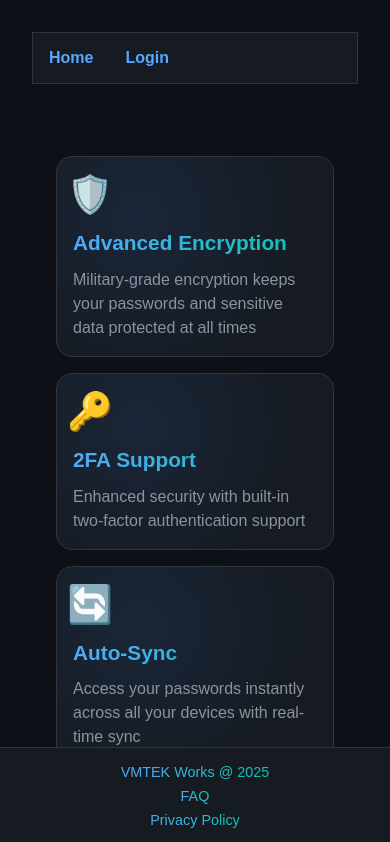
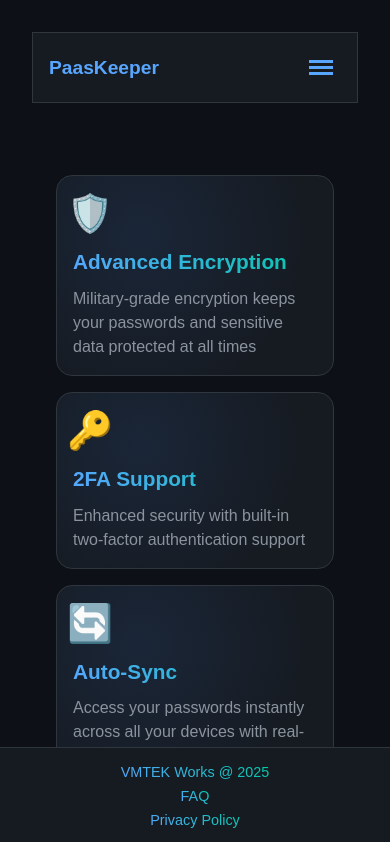
Before and after one commit to chamod98chandimal/paaskeeper_v0.9, a Next.js app: page / in a window 390 px wide. Shown: the top 842 px of the page. Built offline with nearby package versions, Linux system fonts and the light colour scheme.

Commit message:
nav bar update

```diff
--- a/src/components/Navbar.tsx
+++ b/src/components/Navbar.tsx
@@ -2,9 +2,31 @@
 
 import Link from 'next/link';
 import { useAuth } from '../context/AuthContext';
+import { useState, useEffect } from 'react';
 
 export default function Navbar() {
   const { isAuthenticated, logout } = useAuth();
+  const [isMenuOpen, setIsMenuOpen] = useState(false);
+  const [isMobile, setIsMobile] = useState(false);
+
+  useEffect(() => {
+    const checkMobile = () => {
+      setIsMobile(window.innerWidth <= 768);
+    };
+
+    checkMobile();
+    window.addEventListener('resize', checkMobile);
+
+    return () => window.removeEventListener('resize', checkMobile);
+  }, []);
+
+  const toggleMenu = () => {
+    setIsMenuOpen(!isMenuOpen);
+  };
+
+  const closeMenu = () => {
+    setIsMenuOpen(false);
+  };
 
   return (
     <nav style={{
@@ -13,20 +35,31 @@ export default function Navbar() {
       backdropFilter: 'blur(10px)',
       border: '1px solid #30363d',
       marginBottom: '2rem',
+      position: 'relative'
+    }}>
+      {/* Desktop Navigation */}
+      <div style={{
         display: 'flex',
+        alignItems: 'center',
+        justifyContent: 'space-between',
+        gap: '1rem'
+      }}>
+        {/* Logo/Brand */}
+        <Link href="/" style={{
+          fontSize: '1.2rem',
+          textDecoration: 'none',
+          color: '#58a6ff',
+          fontWeight: 700
+        }}>PaasKeeper</Link>
+
+        {/* Desktop Menu */}
+        <div style={{
+          display: isMobile ? 'none' : 'flex',
           alignItems: 'center',
           gap: '1rem'
         }}>
-      <Link href="/" style={{
-        marginRight: '1rem',
-        fontSize: '1rem',
-        textDecoration: 'none',
-        color: '#58a6ff',
-        fontWeight: 600
-      }}>Home</Link>
           {!isAuthenticated ? (
             <Link href="/login" style={{
-          marginRight: '1rem',
               fontSize: '1rem',
               textDecoration: 'none',
               color: '#58a6ff',
@@ -35,21 +68,18 @@ export default function Navbar() {
           ) : (
             <>
               <Link href="/vault" style={{
-            marginRight: '1rem',
                 fontSize: '1rem',
                 textDecoration: 'none',
                 color: '#58a6ff',
                 fontWeight: 600
               }}>Store</Link>
               <Link href="/vault/view" style={{
-            marginRight: '1rem',
                 fontSize: '1rem',
                 textDecoration: 'none',
                 color: '#58a6ff',
                 fontWeight: 600
               }}>View</Link>
               <Link href="/settings" style={{
-            marginRight: '1rem',
                 fontSize: '1rem',
                 textDecoration: 'none',
                 color: '#58a6ff',
@@ -71,6 +101,127 @@ export default function Navbar() {
               </button>
             </>
           )}
+        </div>
+
+        {/* Mobile Burger Menu Button */}
+        <button
+          onClick={toggleMenu}
+          style={{
+            display: isMobile ? 'block' : 'none',
+            background: 'none',
+            border: 'none',
+            cursor: 'pointer',
+            padding: '0.5rem',
+            color: '#58a6ff'
+          }}
+          aria-label="Toggle navigation menu"
+        >
+          <div style={{
+            width: '24px',
+            height: '3px',
+            backgroundColor: '#58a6ff',
+            margin: '3px 0',
+            transition: '0.3s',
+            transform: isMenuOpen ? 'rotate(-45deg) translate(-5px, 6px)' : 'none'
+          }}></div>
+          <div style={{
+            width: '24px',
+            height: '3px',
+            backgroundColor: '#58a6ff',
+            margin: '3px 0',
+            transition: '0.3s',
+            opacity: isMenuOpen ? '0' : '1'
+          }}></div>
+          <div style={{
+            width: '24px',
+            height: '3px',
+            backgroundColor: '#58a6ff',
+            margin: '3px 0',
+            transition: '0.3s',
+            transform: isMenuOpen ? 'rotate(45deg) translate(-5px, -6px)' : 'none'
+          }}></div>
+        </button>
+      </div>
+
+      {/* Mobile Menu Dropdown */}
+      {isMobile && (
+        <div style={{
+          display: isMenuOpen ? 'flex' : 'none',
+          flexDirection: 'column',
+          gap: '1rem',
+          padding: '1rem 0',
+          borderTop: '1px solid #30363d',
+          marginTop: '1rem'
+        }}>
+          {!isAuthenticated ? (
+            <Link
+              href="/login"
+              onClick={closeMenu}
+              style={{
+                fontSize: '1rem',
+                textDecoration: 'none',
+                color: '#58a6ff',
+                fontWeight: 600,
+                padding: '0.5rem 0'
+              }}
+            >Login</Link>
+          ) : (
+            <>
+              <Link
+                href="/vault"
+                onClick={closeMenu}
+                style={{
+                  fontSize: '1rem',
+                  textDecoration: 'none',
+                  color: '#58a6ff',
+                  fontWeight: 600,
+                  padding: '0.5rem 0'
+                }}
+              >Store</Link>
+              <Link
+                href="/vault/view"
+                onClick={closeMenu}
+                style={{
+                  fontSize: '1rem',
+                  textDecoration: 'none',
+                  color: '#58a6ff',
+                  fontWeight: 600,
+                  padding: '0.5rem 0'
+                }}
+              >View</Link>
+              <Link
+                href="/settings"
+                onClick={closeMenu}
+                style={{
+                  fontSize: '1rem',
+                  textDecoration: 'none',
+                  color: '#58a6ff',
+                  fontWeight: 600,
+                  padding: '0.5rem 0'
+                }}
+              >Settings</Link>
+              <button
+                onClick={() => {
+                  logout();
+                  closeMenu();
+                }}
+                style={{
+                  background: 'none',
+                  border: 'none',
+                  cursor: 'pointer',
+                  color: '#58a6ff',
+                  fontSize: '1rem',
+                  fontWeight: 600,
+                  padding: '0.5rem 0',
+                  textAlign: 'left'
+                }}
+              >
+                Logout
+              </button>
+            </>
+          )}
+        </div>
+      )}
     </nav>
   );
 }
```
Lines whose indentation alone changed are shown as unchanged.
